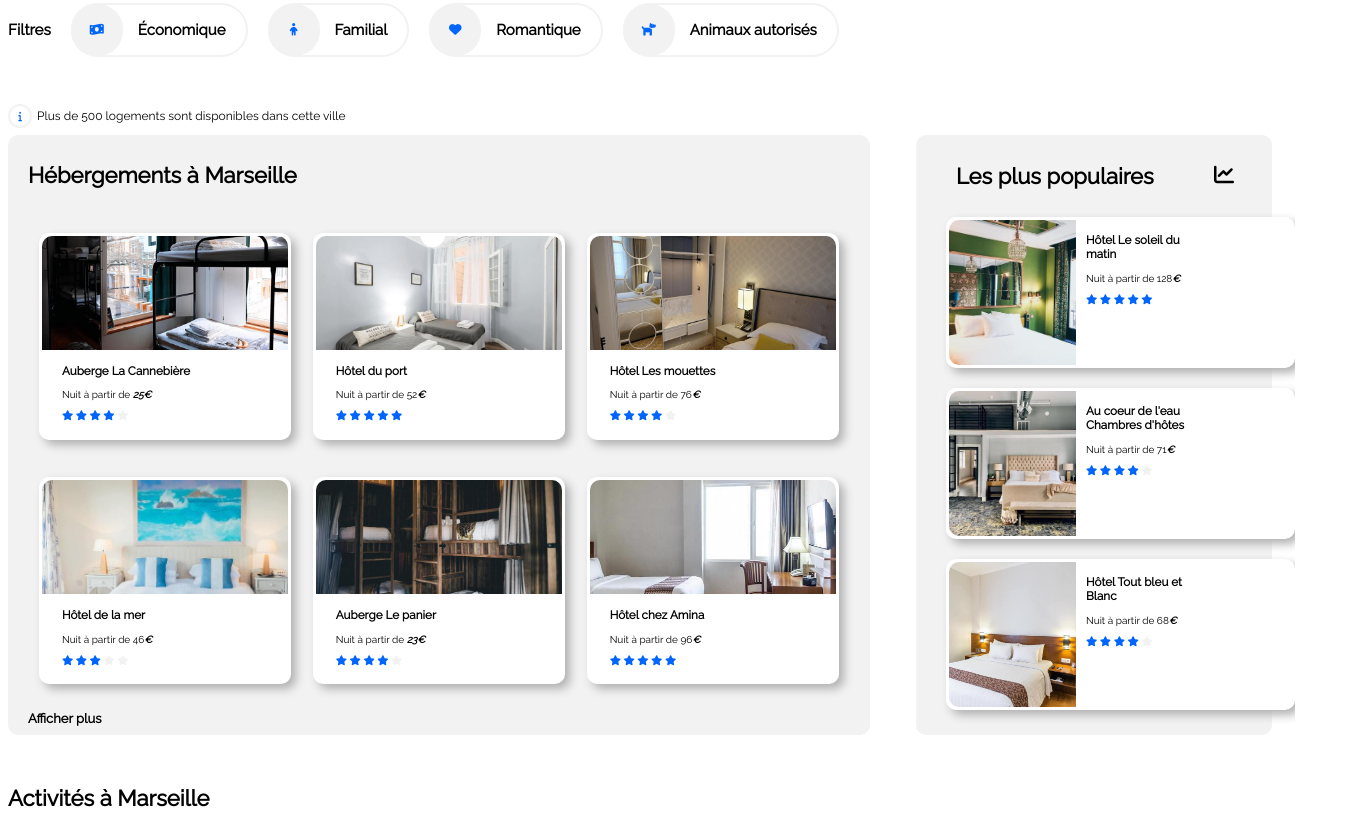
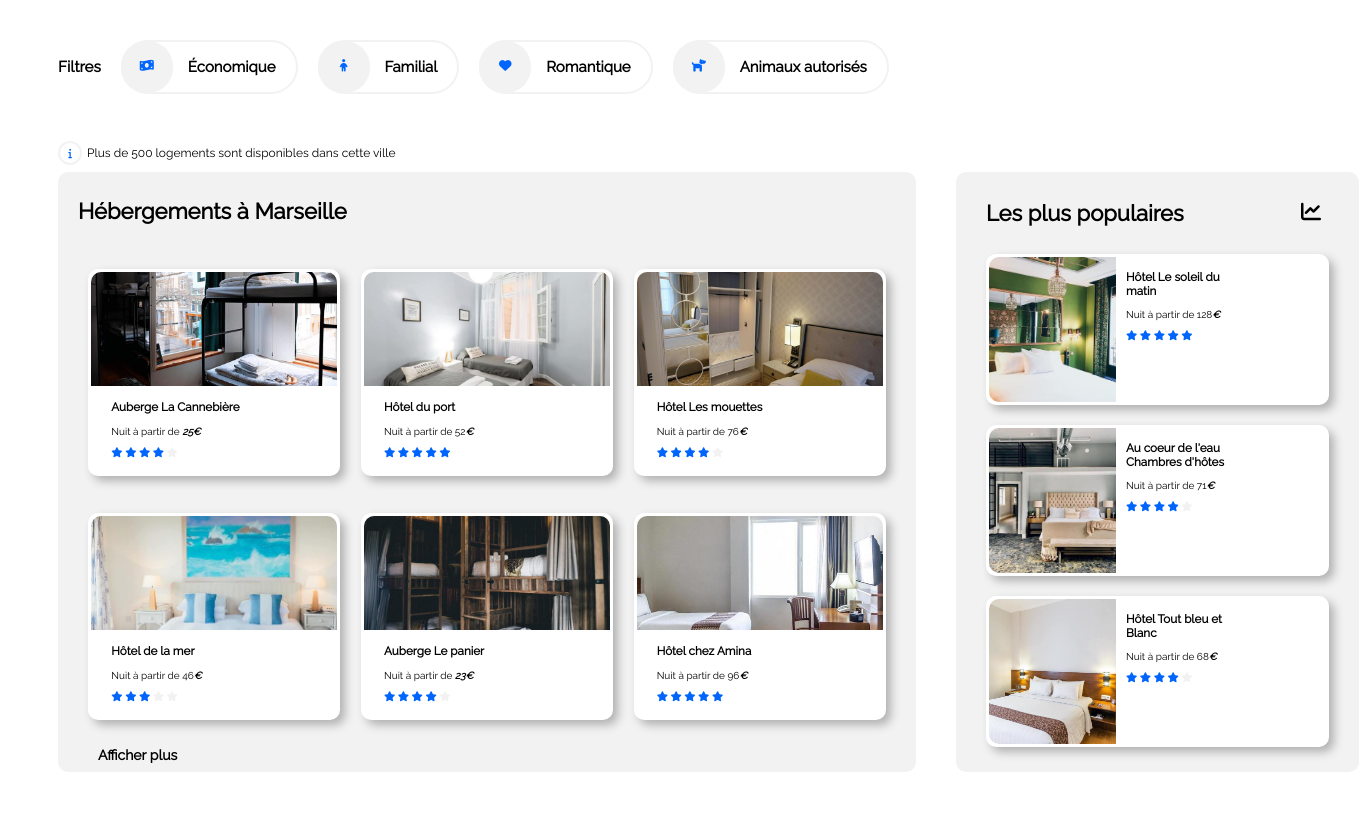
Before and after one commit to Greyste/AlexandreMorel_2_30062021, a plain HTML site: page index.html in a window 1280 px wide. Shown: the part 249-1063 px from the top of the page, 1359 px wide, since content can reach past the window. Drawn offline with Linux system fonts and the light colour scheme.

Commit message:
Retouche css mise en page

```diff
--- a/index.html
+++ b/index.html
@@ -13,7 +13,8 @@
     </head>
     <body>
         <div id="main_wrapper">
-<!-- logo + ancor + search btn -->
+        <div class="FooterlessContainer">
+            <!-- logo + ancor + search btn -->
         <nav class="nav">
             <div class='nav__set'>
                 <div class="logo">
@@ -311,6 +312,7 @@
                     </div>
                 </div>
             </section>
+        </div>
         <footer class="footer GreyBG">
             <div class="footer__margin">
                 <h3>A propos</h3>
--- a/styles.css
+++ b/styles.css
@@ -17,7 +17,9 @@ em {
 h1 {
     font-size: 1.6rem;
 }
-
+.FooterlessContainer {
+    margin:5rem;
+}
 /* ------------- COLOR -------------*/
 :root {
     --Blue: #0065fc;
@@ -44,7 +46,7 @@ h1 {
 }
 .Boldtext {
     font-weight: bold;
-    font-size:1.8rem;
+
 }
 /* ------------- Logo ------------- */
 .logo {
@@ -235,7 +237,7 @@ h1 {
     margin-right: 2rem;
     border-radius: 1rem;
     max-width: 65%;
-    min-width: 65%;
+    min-width: 81.8rem;
 }
 .Blockone {
     display: flex;
@@ -279,7 +281,8 @@ h1 {
     cursor: pointer;
     text-decoration:none;
     color:black;
-    font-size:1.3rem;
+    font-size: 1.4rem;
+    padding-left: 2rem;
 }
 /* ------------- Trend ------------- */
 .IconTrend {
@@ -291,7 +294,7 @@ h1 {
     flex: 1;
     height: 60rem;
     max-width: 25%;
-    min-width: 25%;
+    min-width: 36.3rem;
     margin-left: 2rem;
     border-radius: 1rem;
     padding-left: 2rem;
@@ -307,7 +310,7 @@ h1 {
     display: flex;
     justify-content: space-between;
     align-items: center;
-    margin-left: 2rem;
+    margin-left: 1rem;
     margin-top: 1rem;
 }
 .CardTrend {
@@ -319,7 +322,7 @@ h1 {
     cursor: pointer;
     box-shadow: 0.5rem 0.5rem 1rem rgb(177 177 177);
     max-width: 34.3rem;
-    min-width: 34.3rem;
+    min-width: 30.3rem;
     max-height: 14.5rem;
     min-height: 14.5rem;
     border-radius: 1rem 1rem 1rem 1rem;
@@ -347,6 +350,8 @@ h1 {
 .Activities {
     margin-top: 5rem;
     margin-bottom: 5rem;
+    max-width: 100%;
+    min-width: 126.8rem;
 }
 .Activities h3 {
     font-size: 1.8rem;
```
